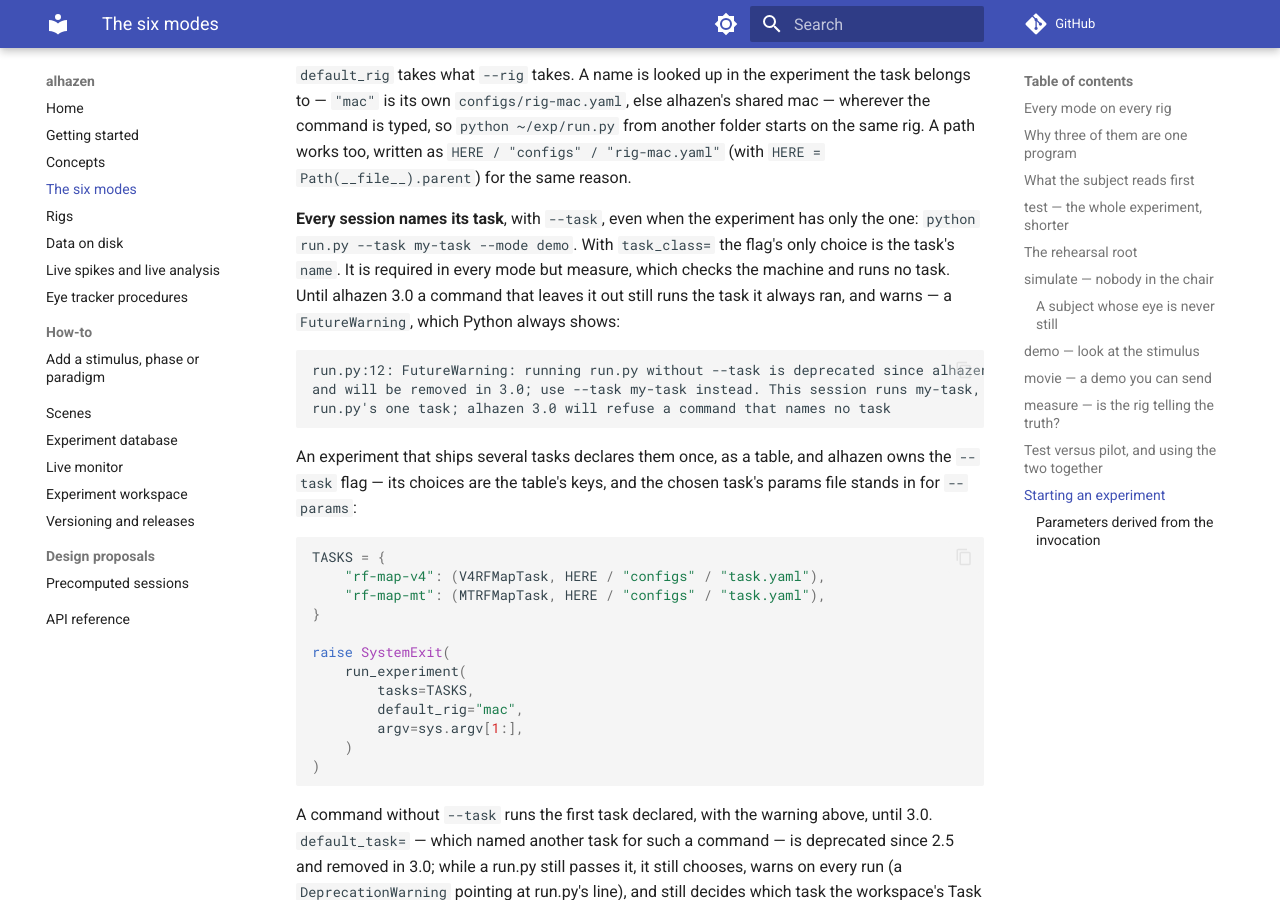
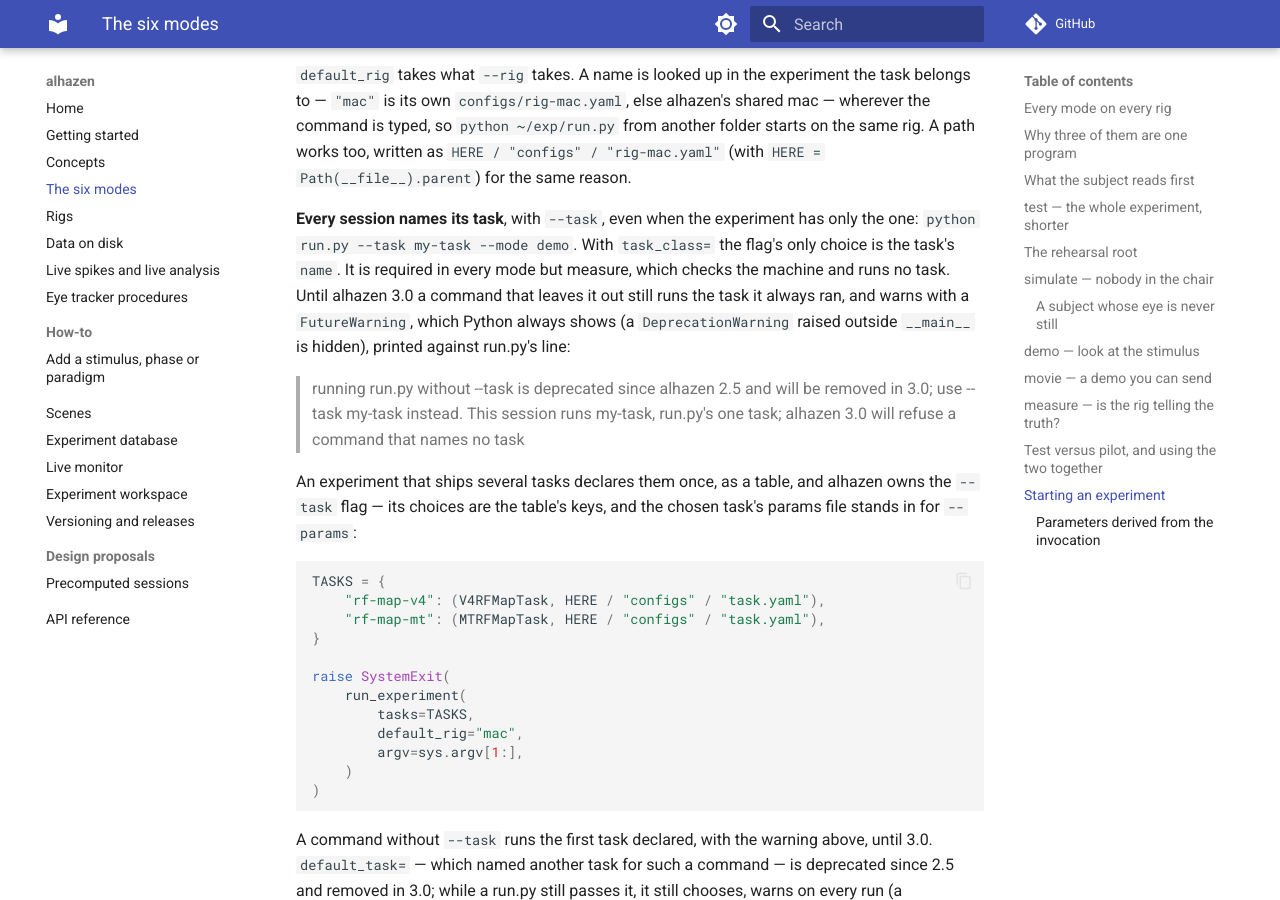
Before and after one commit to sh4r11f/alhazen, an MkDocs documentation site: the page built from docs/modes.md, in a window 1280 px wide and 900 px high, scrolled down 12207 px. Built offline with MkDocs 1.6.1 and Material for MkDocs 9.7.7, drawn with Linux system fonts in a browser that asks for light colours; comment, search, counter and statistics services are not loaded.

Commit message:
Show the deprecation's message as a quote in modes.md, not as invented console output
The block looked like a console line but was wrapped by hand and named a
line number; the message itself is what a reader needs.

Co-Authored-By: Claude Opus 5.5 <noreply@anthropic.com>

````diff
--- a/docs/modes.md
+++ b/docs/modes.md
@@ -553,14 +553,13 @@ the same reason.
 only the one: `python run.py --task my-task --mode demo`. With `task_class=`
 the flag's only choice is the task's `name`. It is required in every mode but
 measure, which checks the machine and runs no task. Until alhazen 3.0 a
-command that leaves it out still runs the task it always ran, and warns — a
-`FutureWarning`, which Python always shows:
+command that leaves it out still runs the task it always ran, and warns with
+a `FutureWarning`, which Python always shows (a `DeprecationWarning` raised
+outside `__main__` is hidden), printed against run.py's line:
 
-```
-run.py:12: FutureWarning: running run.py without --task is deprecated since alhazen 2.5
-and will be removed in 3.0; use --task my-task instead. This session runs my-task,
-run.py's one task; alhazen 3.0 will refuse a command that names no task
-```
+> running run.py without --task is deprecated since alhazen 2.5 and will be
+> removed in 3.0; use --task my-task instead. This session runs my-task,
+> run.py's one task; alhazen 3.0 will refuse a command that names no task
 
 An experiment that ships several tasks declares them once, as a table, and
 alhazen owns the `--task` flag — its choices are the table's keys, and the
````
